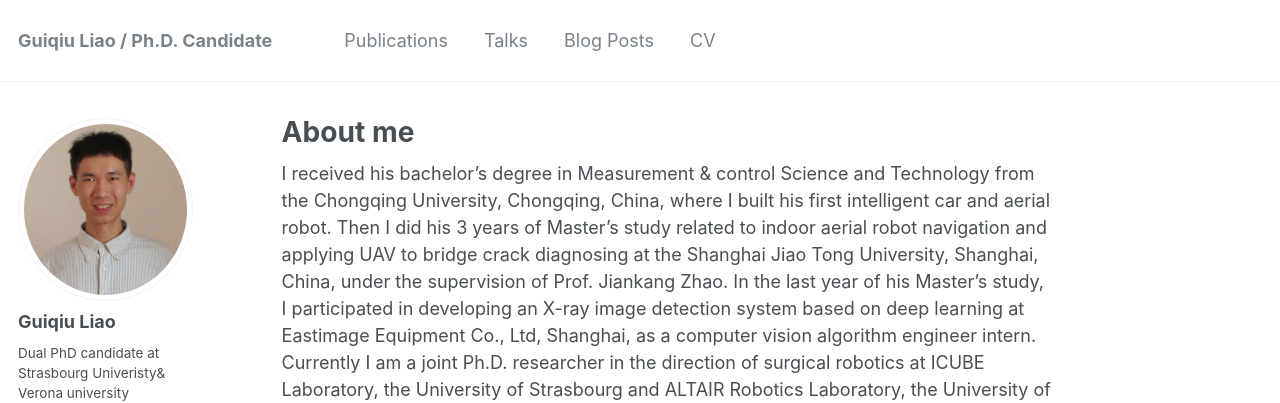
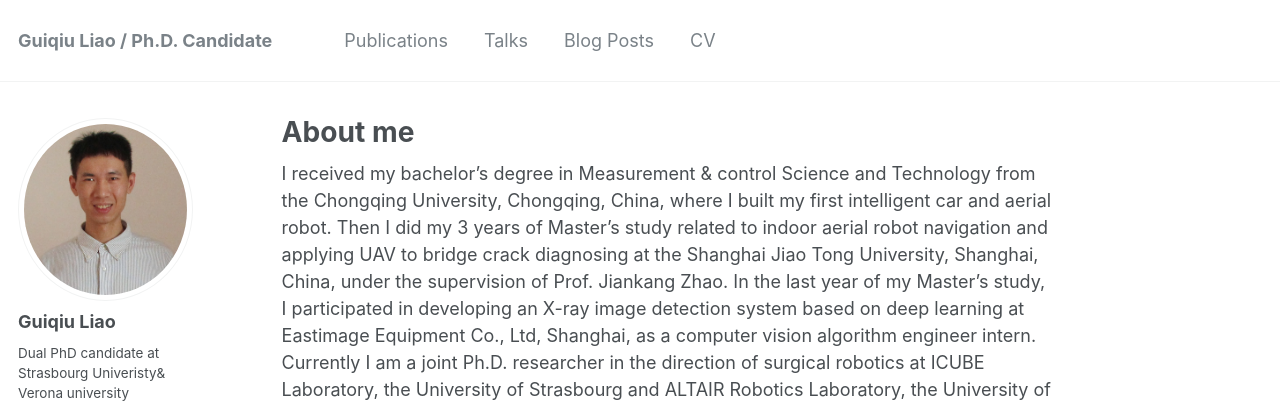
Before and after one commit to liaoguiqiu/liaoguiqiu.github.io, a Jekyll site: the page built from _pages/about.md, in a window 1280 px wide and 1246 px high. Shown: the top 403 px of the window. Built offline with Jekyll 4.4.1, drawn with Linux system fonts in a browser that asks for light colours; some web fonts are replaced; some of the changed text lies outside the part shown.

Commit message:
Update about.md

```diff
--- a/_pages/about.md
+++ b/_pages/about.md
@@ -8,7 +8,7 @@ redirect_from:
   - /about.html
 ---
 
-I received his bachelor’s degree in Measurement & control Science and Technology from the Chongqing University, Chongqing, China, where I built his first intelligent car and aerial robot. Then I did his 3 years of Master’s study related to indoor aerial robot navigation and applying UAV to bridge crack diagnosing at the Shanghai Jiao Tong University, Shanghai, China, under the supervision of Prof. Jiankang Zhao. In the last year of his Master’s study, I participated in developing an X-ray image detection system based on deep learning at Eastimage Equipment Co., Ltd, Shanghai, as a computer vision algorithm engineer intern.
+I received my bachelor’s degree in Measurement & control Science and Technology from the Chongqing University, Chongqing, China, where I built my first intelligent car and aerial robot. Then I did my 3 years of Master’s study related to indoor aerial robot navigation and applying UAV to bridge crack diagnosing at the Shanghai Jiao Tong University, Shanghai, China, under the supervision of Prof. Jiankang Zhao. In the last year of my Master’s study, I participated in developing an X-ray image detection system based on deep learning at Eastimage Equipment Co., Ltd, Shanghai, as a computer vision algorithm engineer intern.
 Currently I am a joint Ph.D. researcher in the direction of surgical robotics at ICUBE Laboratory, the University of Strasbourg and ALTAIR Robotics Laboratory, the University of Verona, under the Marie Curie Ph.D. training network of ATLAS project.
 
 Affiliations
```
